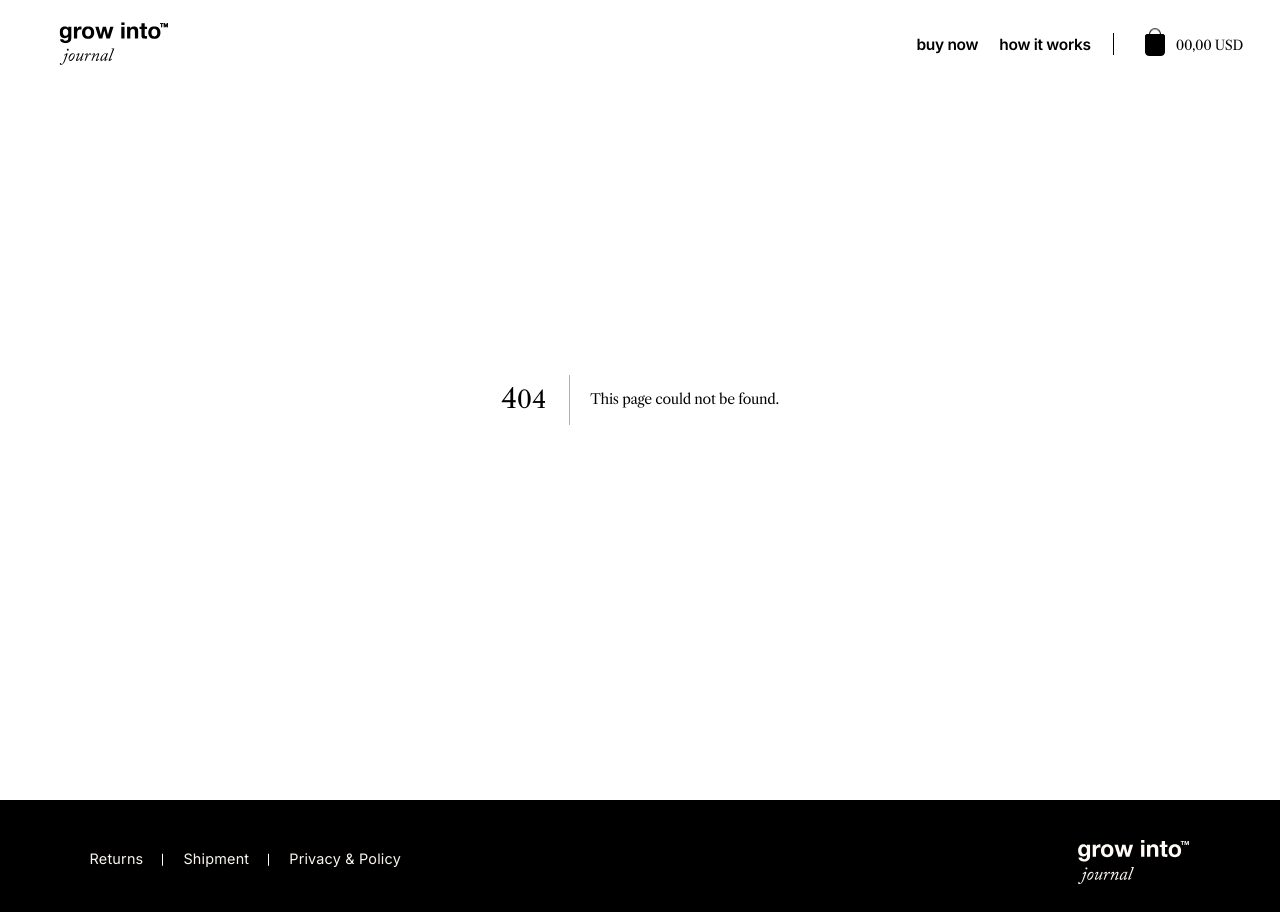
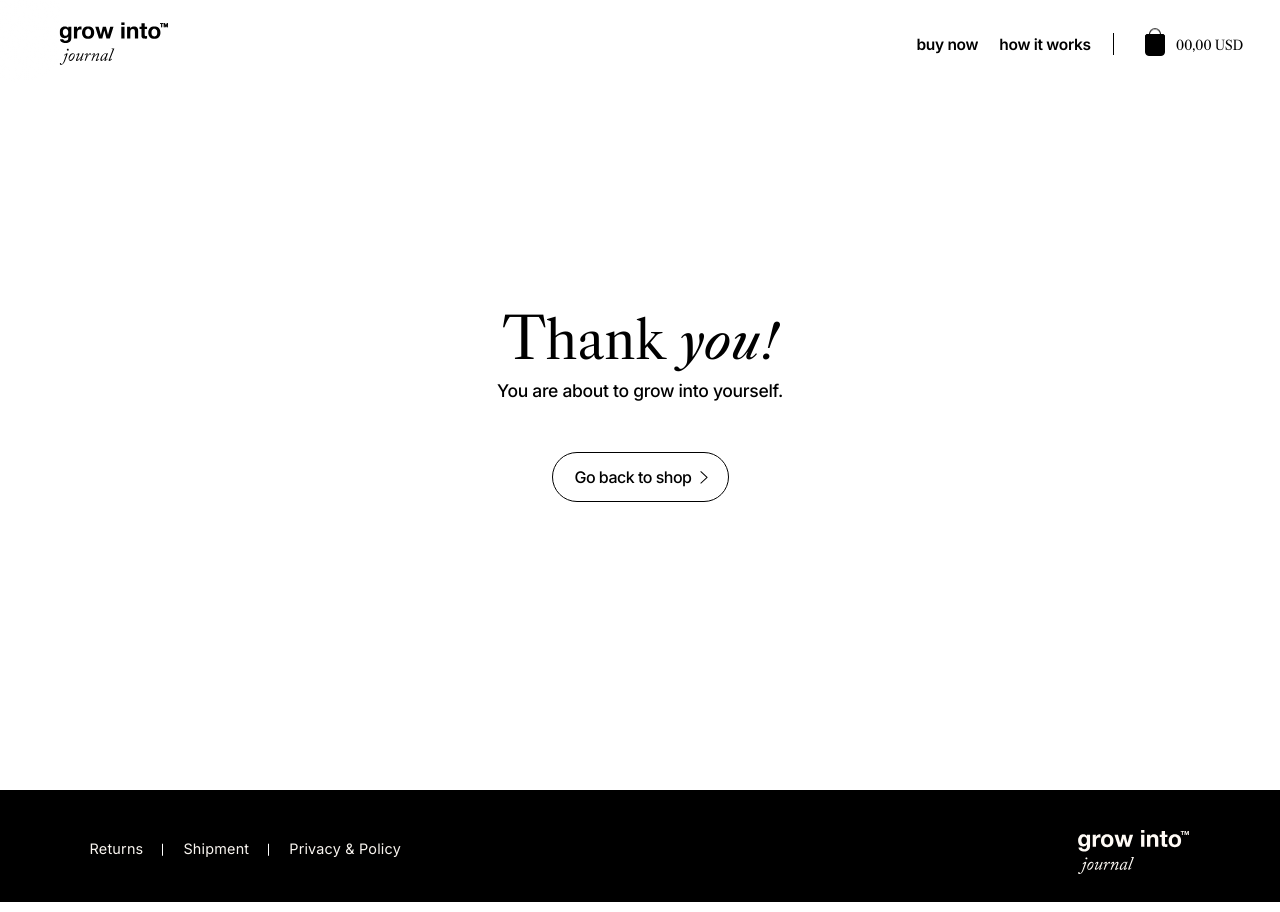
Before and after one commit to Maciek7987/grow-into, a Next.js app: page /thanks in a window 1280 px wide. Before the commit this address had no page. Built offline with nearby package versions, Linux system fonts and the light colour scheme.

Commit message:
create thanks page

```diff
--- /dev/null
+++ b/pages/thanks.js
@@ -0,0 +1,39 @@
+import Link from "next/link";
+import styles from "../styles/thanks.module.scss";
+
+export default function thanks() {
+  return (
+    <section className={styles.thanks}>
+      <div className={styles.wrapper}>
+        <div className={styles.top}>
+          <h1 className={styles.top__title}>
+            Thank{" "}
+            <span className={`${styles.bigLetter} bigLetter italic`}>You!</span>
+          </h1>
+          <p className={styles.top__description}>
+            You are about to grow into yourself.
+          </p>
+        </div>
+        <div className={styles.main}>
+          <Link href="/" className={`${styles.main__btn} btn`}>
+            <span className={`${styles.text} text`}>Go back to shop</span>
+            <svg
+              className={`${styles.arrow} arrow`}
+              viewBox="0 0 8 13"
+              fill="none"
+              xmlns="http://www.w3.org/2000/svg"
+            >
+              <path
+                className={`${styles.arrow__path} arrow__path`}
+                d="M0.999999 11.8755L7 6.37549L1 0.875488"
+                stroke="black"
+                strokeLinecap="square"
+                strokeLinejoin="round"
+              />
+            </svg>
+          </Link>
+        </div>
+      </div>
+    </section>
+  );
+}
--- /dev/null
+++ b/styles/thanks.module.scss
@@ -0,0 +1,95 @@
+@import "variables";
+
+.wrapper {
+  display: grid;
+  grid-template-columns: 1fr;
+  grid-template-rows: 105px 50px;
+  width: 286px;
+  justify-items: center;
+  gap: 38.42px;
+  margin: 55px auto 0;
+  padding-top: 161px;
+  padding-bottom: 190px;
+  @media (min-width: $tablet) {
+    grid-template-rows: 119px 50px;
+    width: 339.47px;
+    gap: 29px;
+    margin: 80px auto 0;
+    padding-top: 224px;
+    padding-bottom: 288px;
+  }
+  @media (min-width: $desktop) {
+    grid-template-rows: 126px 60px;
+    width: 354px;
+    gap: 60.93px;
+    margin: 100px auto 0;
+    padding-top: 271px;
+    padding-bottom: 333px;
+  }
+  .top {
+    display: flex;
+    width: 100%;
+    flex-direction: column;
+    text-align: center;
+    gap: 0.5px;
+    @media (min-width: $tablet) {
+      gap: 0;
+    }
+    @media (min-width: $desktop) {
+      gap: 12px;
+    }
+    &__title {
+      height: 50px;
+      @media (min-width: $tablet) {
+        height: 70px;
+        .bigLetter::first-letter {
+          font-size: 1em;
+          text-transform: lowercase;
+        }
+      }
+      @media (min-width: $desktop) {
+        height: 80px;
+        line-height: 70px;
+      }
+    }
+    &__description {
+      line-height: 55px;
+      @media (min-width: $tablet) {
+        margin-top: -6px;
+      }
+      @media (min-width: $tablet) {
+        margin-top: 0;
+        line-height: 34px;
+      }
+    }
+  }
+  .main {
+    margin: 0 auto;
+    &__btn {
+      width: 188px;
+      height: 50px;
+      background: #fff;
+      @media (min-width: $tablet) {
+        width: 177px;
+      }
+      @media (min-width: $desktop) {
+        width: 209px;
+        height: 60px;
+      }
+      .text {
+        font-weight: 500;
+        color: #000;
+      }
+      &:hover {
+        background-color: #000;
+        .text {
+          font-weight: 200;
+          color: $white-color;
+        }
+        .arrow__path {
+          stroke: $white-color;
+        }
+      }
+    }
+  }
+}
```
